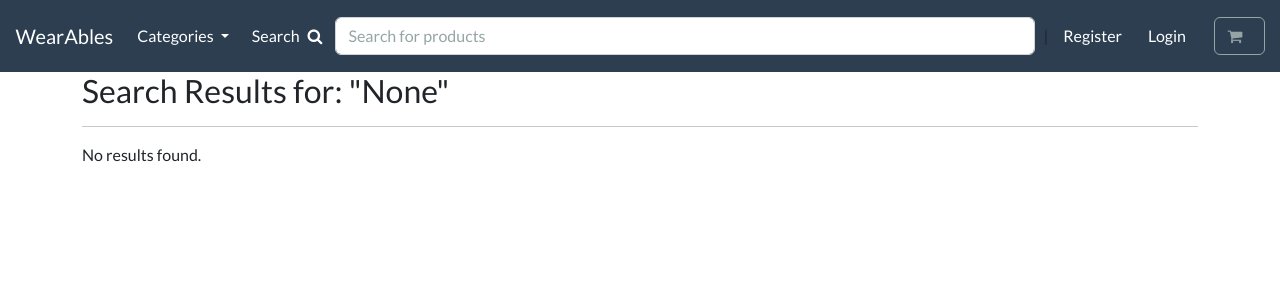
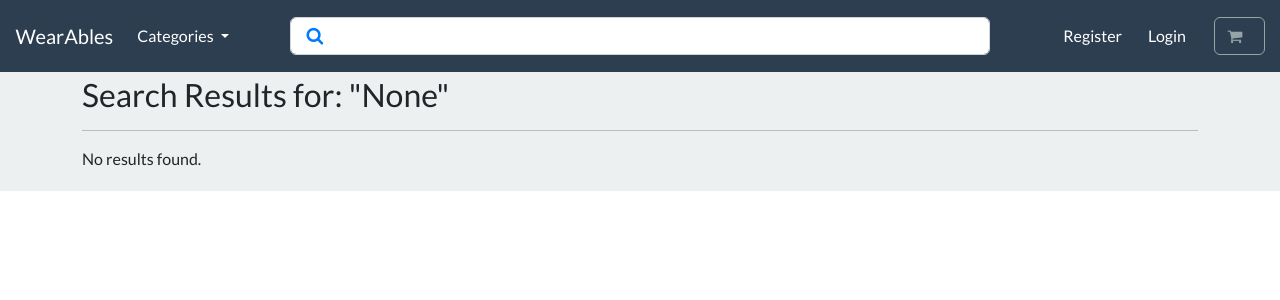
Before and after one commit to iamkonrad/django-online-store, a Django app: page /search/ in a window 1280 px wide. Shown: the top 300 px of the page. Run offline with Django 4.2, Linux system fonts and the light colour scheme; data comes from the database, SQL or seed files in the repository; some libraries are stand-ins or nearby versions.

Commit message:
Styling of searchbar and search-result.html
Styling of searchbar and search-result.html (search-resul.html is now visually consistent with store.html)

```diff
--- a/ecommerce/store/templates/store/base.html
+++ b/ecommerce/store/templates/store/base.html
@@ -111,18 +111,15 @@
 
 
 <form class="d-flex" action="{% url 'search' %}" method="GET">
-
-    <button class="btn btn-primary d-flex align-items-center" type="submit">
-
-        Search <i class="fa fa-search ms-2"  aria-hidden="true"></i>
-
-    </button>
-
-    <input class="form-control me-2" type="search" name="search_query" placeholder="Search for products" style="width: 700px;" aria-label="Search">
-
+    <div style="position: relative;">
+        <button class="btn btn-primary d-flex align-items-center" type="submit" style="position: absolute; left: 5px; top: 50%; transform: translateY(-50%); border: none; background-color: transparent; color: #007bff; padding: 8px 12px; border-radius: 4px; cursor: pointer; transition: background-color 0.2s; border-radius: 4px;">
+            <i class="fa fa-search" style="font-size: 18px;" aria-hidden="true"></i>
+        </button>
+        <input class="form-control me-2" type="search" name="search_query" style="width: 700px; padding-left: 40px;" aria-label="Search">
+    </div>
 </form>
 
-|
+
 
         <div class="collapse navbar-collapse text-center" id="navbarNavDropdown">
 
--- a/ecommerce/store/templates/store/search_results.html
+++ b/ecommerce/store/templates/store/search_results.html
@@ -3,6 +3,7 @@
 {% load static %}
 
 {% block content %}
+<div class="album py-1 bg-light">
 
     <div class="container">
 
@@ -34,5 +35,6 @@
         </div>
 
     </div>
+</div>
 
 {% endblock %}
--- a/ecommerce/store/tests.py
+++ b/ecommerce/store/tests.py
@@ -7,7 +7,7 @@ from .models import Category, Product
 def category():
     return Category.objects.create(name='Test Category', slug='test-category')
 
-@pytest.fixture                                                                                                         #test product, dependant on the category "fixture"
+@pytest.fixture                                                                                                         #test product, dependent on the category "fixture"
 def product(category):
     return Product.objects.create(title='Test Product', slug='test-product', category=category,price=19.99, image ='images/')
 
```
